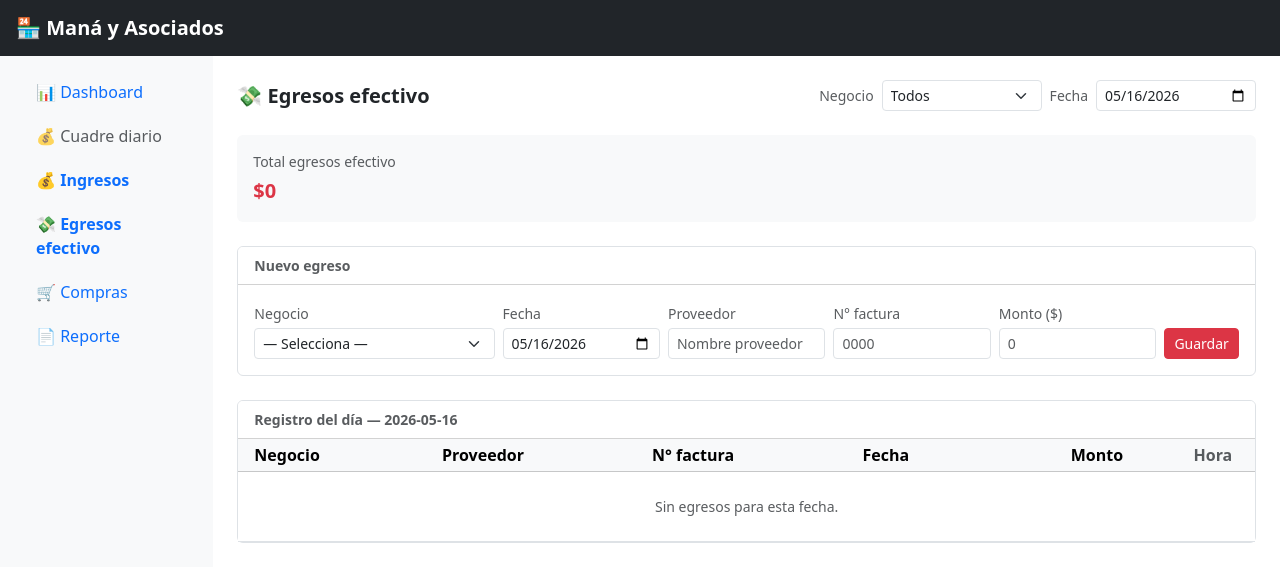
After one commit to KellSoft/project-supermarket, a Django app: page /cash-closing/expenses/ in a window 1280 px wide. The commit adds this page. Shown: the top 582 px of the page. Run offline with Django 5.2, Linux system fonts and the light colour scheme; data that the repository does not hold is empty; some libraries are stand-ins or nearby versions.

Commit message:
feat: Income and CashExpense

```diff
--- a/apps/cash_closing/forms.py
+++ b/apps/cash_closing/forms.py
@@ -1,5 +1,5 @@
 from django import forms
-from .models import Income
+from .models import CashExpense, Income
 from apps.businesses.models import Business
 
 
@@ -7,18 +7,40 @@ class IncomeForm(forms.ModelForm):
     business = forms.ModelChoiceField(
         queryset=Business.objects.all(),
         empty_label="— Selecciona negocio —",
-        label="Negocio"
+        label="Negocio",
     )
     amount = forms.DecimalField(
-        min_value=0,
-        label="Valor",
-        widget=forms.NumberInput(attrs={'placeholder': '0'})
+        min_value=0, label="Valor", widget=forms.NumberInput(attrs={"placeholder": "0"})
     )
     date = forms.DateField(
-        widget=forms.DateInput(attrs={'type': 'date'}),
-        label="Fecha"
+        widget=forms.DateInput(attrs={"type": "date"}), label="Fecha"
     )
 
     class Meta:
-        model  = Income
-        fields = ['business', 'amount', 'date']
+        model = Income
+        fields = ["business", "amount", "date"]
+
+
+class CashExpenseForm(forms.ModelForm):
+    business = forms.ModelChoiceField(
+        queryset=Business.objects.all(), empty_label="— Selecciona —", label="Negocio"
+    )
+    supplier = forms.CharField(
+        label="Proveedor",
+        widget=forms.TextInput(attrs={"placeholder": "Nombre proveedor"}),
+    )
+    invoice_number = forms.CharField(
+        label="N° factura",
+        required=False,
+        widget=forms.TextInput(attrs={"placeholder": "0000"}),
+    )
+    amount = forms.DecimalField(
+        min_value=0, label="Monto", widget=forms.NumberInput(attrs={"placeholder": "0"})
+    )
+    date = forms.DateField(
+        widget=forms.DateInput(attrs={"type": "date"}), label="Fecha"
+    )
+
+    class Meta:
+        model = CashExpense
+        fields = ["business", "supplier", "invoice_number", "amount", "date"]
--- a/apps/cash_closing/urls.py
+++ b/apps/cash_closing/urls.py
@@ -1,15 +1,24 @@
 from django.urls import path
-from .views import IncomeListView, IncomeCreateView, IncomeDeleteView
+from .views import (
+    IncomeListView,
+    IncomeCreateView,
+    IncomeDeleteView,
+    CashExpenseListView,
+    CashExpenseCreateView,
+    CashExpenseDeleteView,
+)
 
-app_name = 'cash_closing'
+app_name = "cash_closing"
 
 urlpatterns = [
-    path('incomes/',
-         IncomeListView.as_view(),   name='income_list'),
-
-    path('incomes/create/',
-         IncomeCreateView.as_view(), name='income_create'),
-
-    path('incomes/<int:pk>/delete/',
-         IncomeDeleteView.as_view(), name='income_delete'),
+    path("incomes/", IncomeListView.as_view(), name="income_list"),
+    path("incomes/create/", IncomeCreateView.as_view(), name="income_create"),
+    path("incomes/<int:pk>/delete/", IncomeDeleteView.as_view(), name="income_delete"),
+    path("expenses/", CashExpenseListView.as_view(), name="expense_list"),
+    path("expenses/create/", CashExpenseCreateView.as_view(), name="expense_create"),
+    path(
+        "expenses/<int:pk>/delete/",
+        CashExpenseDeleteView.as_view(),
+        name="expense_delete",
+    ),
 ]
--- a/apps/cash_closing/views.py
+++ b/apps/cash_closing/views.py
@@ -1,57 +1,61 @@
-from django.views.generic  import ListView, CreateView, DeleteView
-from django.urls           import reverse_lazy
-from django.contrib        import messages
-from django.shortcuts      import redirect
-from django.db.models      import Sum
-from django.utils          import timezone
+from django.views.generic import ListView, CreateView, DeleteView
+from django.urls import reverse_lazy
+from django.contrib import messages
+from django.shortcuts import redirect
+from django.db.models import Sum
+from django.utils import timezone
 
-from .models               import Income
-from .forms                import IncomeForm
+from .models import CashExpense, Income
+from .forms import CashExpenseForm, IncomeForm
 from apps.businesses.models import Business
 
+
 class IncomeListView(ListView):
-    model               = Income
-    template_name       = 'cash_closing/income_list.html'
-    context_object_name = 'incomes'
+    model = Income
+    template_name = "cash_closing/income_list.html"
+    context_object_name = "incomes"
 
     def get_queryset(self):
-        date     = self._get_selected_date()
-        business = self.request.GET.get('business', '')
-        qs       = Income.objects.filter(date=date).select_related('business')
+        date = self._get_selected_date()
+        business = self.request.GET.get("business", "")
+        qs = Income.objects.filter(date=date).select_related("business")
         if business:
             qs = qs.filter(business_id=business)
         return qs
 
     def get_context_data(self, **kwargs):
-        ctx        = super().get_context_data(**kwargs)
-        date       = self._get_selected_date()
+        ctx = super().get_context_data(**kwargs)
+        date = self._get_selected_date()
         businesses = Business.objects.all()
 
         # Totales por negocio siempre sobre el día completo (sin filtro de negocio)
         full_qs = Income.objects.filter(date=date)
 
-        ctx['businesses']         = businesses
-        ctx['total_income']       = full_qs.aggregate(total=Sum('amount'))['total'] or 0
-        ctx['income_by_business'] = [
+        ctx["businesses"] = businesses
+        ctx["total_income"] = full_qs.aggregate(total=Sum("amount"))["total"] or 0
+        ctx["income_by_business"] = [
             {
-                'business': b,
-                'total': full_qs.filter(business=b)
-                                .aggregate(total=Sum('amount'))['total'] or 0
+                "business": b,
+                "total": full_qs.filter(business=b).aggregate(total=Sum("amount"))[
+                    "total"
+                ]
+                or 0,
             }
             for b in businesses
         ]
-        ctx['form']              = IncomeForm(initial={'date': date})
-        ctx['selected_date']     = date
-        ctx['selected_business'] = self.request.GET.get('business', '')
+        ctx["form"] = IncomeForm(initial={"date": date})
+        ctx["selected_date"] = date
+        ctx["selected_business"] = self.request.GET.get("business", "")
         return ctx
 
     def _get_selected_date(self):
-        return self.request.GET.get('date', str(timezone.localdate()))
+        return self.request.GET.get("date", str(timezone.localdate()))
+
 
 class IncomeCreateView(CreateView):
-    model       = Income
-    form_class  = IncomeForm
-    success_url = reverse_lazy('cash_closing:income_list')
+    model = Income
+    form_class = IncomeForm
+    success_url = reverse_lazy("cash_closing:income_list")
 
     def form_valid(self, form):
         messages.success(self.request, "Ingreso registrado correctamente.")
@@ -63,9 +67,72 @@ class IncomeCreateView(CreateView):
 
 
 class IncomeDeleteView(DeleteView):
-    model       = Income
-    success_url = reverse_lazy('income_list')
+    model = Income
+    success_url = reverse_lazy("income_list")
 
     def post(self, request, *args, **kwargs):
         messages.success(request, "Ingreso eliminado.")
         return super().post(request, *args, **kwargs)
+
+
+class CashExpenseListView(ListView):
+    model = CashExpense
+    template_name = "cash_closing/expense_list.html"
+    context_object_name = "expenses"
+
+    def get_queryset(self):
+        date = self._get_selected_date()
+        business = self.request.GET.get("business", "")
+        qs = CashExpense.objects.filter(date=date).select_related("business")
+        if business:
+            qs = qs.filter(business_id=business)
+        return qs
+
+    def get_context_data(self, **kwargs):
+        ctx = super().get_context_data(**kwargs)
+        date = self._get_selected_date()
+        businesses = Business.objects.all()
+        full_qs = CashExpense.objects.filter(date=date)
+
+        ctx["businesses"] = businesses
+        ctx["total_expense"] = full_qs.aggregate(total=Sum("amount"))["total"] or 0
+        ctx["expense_by_business"] = [
+            {
+                "business": b,
+                "total": full_qs.filter(business=b).aggregate(total=Sum("amount"))[
+                    "total"
+                ]
+                or 0,
+            }
+            for b in businesses
+        ]
+        ctx["form"] = CashExpenseForm(initial={"date": date})
+        ctx["selected_date"] = date
+        ctx["selected_business"] = self.request.GET.get("business", "")
+        return ctx
+
+    def _get_selected_date(self):
+        return self.request.GET.get("date", str(timezone.localdate()))
+
+
+class CashExpenseCreateView(CreateView):
+    model = CashExpense
+    form_class = CashExpenseForm
+    success_url = reverse_lazy("cash_closing:expense_list")
+
+    def form_valid(self, form):
+        messages.success(self.request, "Egreso registrado correctamente.")
+        return super().form_valid(form)
+
+    def form_invalid(self, form):
+        messages.error(self.request, "Error al guardar. Revisa los campos.")
+        return redirect(self.success_url)
+
+
+class CashExpenseDeleteView(DeleteView):
+    model = CashExpense
+    success_url = reverse_lazy("cash_closing:expense_list")
+
+    def post(self, request, *args, **kwargs):
+        messages.success(request, "Egreso eliminado.")
+        return super().post(request, *args, **kwargs)
--- /dev/null
+++ b/templates/cash_closing/expense_list.html
@@ -0,0 +1,190 @@
+{% extends "base.html" %}
+{% load humanize %}
+
+{% block content %}
+
+<div class="d-flex align-items-center justify-content-between mb-4">
+  <h5 class="mb-0 fw-semibold">💸 Egresos efectivo</h5>
+
+  <form method="get" class="d-flex align-items-center gap-2">
+    <label class="text-muted small mb-0">Negocio</label>
+    <select name="business"
+            class="form-select form-select-sm"
+            style="width:160px"
+            onchange="this.form.submit()">
+      <option value="">Todos</option>
+      {% for b in businesses %}
+      <option value="{{ b.pk }}"
+              {% if selected_business == b.pk|stringformat:"s" %}selected{% endif %}>
+        {{ b.name }}
+      </option>
+      {% endfor %}
+    </select>
+
+    <label class="text-muted small mb-0">Fecha</label>
+    <input type="date"
+           name="date"
+           value="{{ selected_date }}"
+           class="form-control form-control-sm"
+           style="width:160px"
+           onchange="this.form.submit()">
+  </form>
+</div>
+
+{% for msg in messages %}
+<div class="alert alert-{% if msg.tags == 'error' %}danger{% else %}success{% endif %} alert-dismissible fade show py-2 small" role="alert">
+  {{ msg }}
+  <button type="button" class="btn-close" data-bs-dismiss="alert"></button>
+</div>
+{% endfor %}
+
+{# ── Métricas ── #}
+<div class="row g-2 mb-4">
+  <div class="col">
+    <div class="bg-light rounded p-3">
+      <div class="text-muted small mb-1">Total egresos efectivo</div>
+      <div class="fs-5 fw-semibold text-danger">${{ total_expense|intcomma }}</div>
+    </div>
+  </div>
+  {% for item in expense_by_business %}
+  <div class="col">
+    <div class="bg-light rounded p-3">
+      <div class="text-muted small mb-1">{{ item.business.name }}</div>
+      <div class="fs-5 fw-semibold">${{ item.total|intcomma }}</div>
+    </div>
+  </div>
+  {% endfor %}
+</div>
+
+{# ── Formulario ── #}
+<div class="card border mb-4">
+  <div class="card-header bg-white py-2 small text-muted fw-semibold">
+    Nuevo egreso
+  </div>
+  <div class="card-body py-3">
+    <form method="post" action="{% url 'cash_closing:expense_create' %}">
+      {% csrf_token %}
+      <div class="row g-2 align-items-end">
+
+        <div class="col-md-3">
+          <label class="form-label small text-muted mb-1">Negocio</label>
+          <select name="business" class="form-select form-select-sm" required>
+            <option value="">— Selecciona —</option>
+            {% for b in businesses %}
+            <option value="{{ b.pk }}">{{ b.name }}</option>
+            {% endfor %}
+          </select>
+        </div>
+
+        <div class="col-md-2">
+          <label class="form-label small text-muted mb-1">Fecha</label>
+          <input type="date"
+                 name="date"
+                 value="{{ selected_date }}"
+                 class="form-control form-control-sm"
+                 required>
+        </div>
+
+        <div class="col-md-2">
+          <label class="form-label small text-muted mb-1">Proveedor</label>
+          <input type="text"
+                 name="supplier"
+                 class="form-control form-control-sm"
+                 placeholder="Nombre proveedor"
+                 required>
+        </div>
+
+        <div class="col-md-2">
+          <label class="form-label small text-muted mb-1">N° factura</label>
+          <input type="text"
+                 name="invoice_number"
+                 class="form-control form-control-sm"
+                 placeholder="0000">
+        </div>
+
+        <div class="col-md-2">
+          <label class="form-label small text-muted mb-1">Monto ($)</label>
+          <input type="number"
+                 name="amount"
+                 class="form-control form-control-sm"
+                 placeholder="0"
+                 min="1"
+                 step="1"
+                 required>
+        </div>
+
+        <div class="col-md-1 d-grid">
+          <button type="submit" class="btn btn-danger btn-sm">
+            Guardar
+          </button>
+        </div>
+
+      </div>
+    </form>
+  </div>
+</div>
+
+{# ── Tabla ── #}
+<div class="card border">
+  <div class="card-header bg-white py-2 small text-muted fw-semibold">
+    Registro del día — {{ selected_date }}
+  </div>
+  <div class="table-responsive">
+    <table class="table table-hover table-sm mb-0 align-middle">
+      <thead class="table-light">
+        <tr>
+          <th class="ps-3">Negocio</th>
+          <th>Proveedor</th>
+          <th>N° factura</th>
+          <th>Fecha</th>
+          <th class="text-end">Monto</th>
+          <th class="text-end text-muted">Hora</th>
+          <th></th>
+        </tr>
+      </thead>
+      <tbody>
+        {% for expense in expenses %}
+        <tr>
+          <td class="ps-3">
+            <span class="badge rounded-pill text-bg-secondary">
+              {{ expense.business.name }}
+            </span>
+          </td>
+          <td>{{ expense.supplier }}</td>
+          <td class="text-muted small">{{ expense.invoice_number|default:"—" }}</td>
+          <td class="text-muted small">{{ expense.date }}</td>
+          <td class="text-end fw-semibold">${{ expense.amount|intcomma }}</td>
+          <td class="text-end text-muted small">{{ expense.created_at|time:"H:i" }}</td>
+          <td class="text-end pe-3">
+            <form method="post"
+                  action="{% url 'cash_closing:expense_delete' expense.pk %}"
+                  onsubmit="return confirm('¿Eliminar este egreso?')">
+              {% csrf_token %}
+              <button type="submit" class="btn btn-link btn-sm text-danger p-0">
+                Eliminar
+              </button>
+            </form>
+          </td>
+        </tr>
+        {% empty %}
+        <tr>
+          <td colspan="7" class="text-center text-muted py-4 small">
+            Sin egresos para esta fecha.
+          </td>
+        </tr>
+        {% endfor %}
+      </tbody>
+      {% if expenses %}
+      <tfoot class="table-light">
+        <tr>
+          <td colspan="4" class="ps-3 fw-semibold small">Total</td>
+          <td class="text-end fw-semibold text-danger">${{ total_expense|intcomma }}</td>
+          <td colspan="2"></td>
+        </tr>
+      </tfoot>
+      {% endif %}
+    </table>
+  </div>
+</div>
+
+{% endblock %}
--- a/templates/partials/_sidebar.html
+++ b/templates/partials/_sidebar.html
@@ -21,6 +21,13 @@
                 💰 Ingresos
             </a>
         </li>
+        <li class="nav-item">
+            <a class="nav-link d-flex align-items-center gap-2 rounded
+                        {% if request.resolver_match.url_name == 'expense_list' %}active fw-semibold{% else %}text-muted{% endif %}"
+                href="{% url 'cash_closing:expense_list' %}">
+                💸 Egresos efectivo
+            </a>
+        </li>
 
         <li class="nav-item">
             <a class="nav-link d-flex align-items-center gap-2 rounded"
```
Also changed, not shown: apps/cash_closing/models.py (+31 -6 lines), apps/cash_closing/migrations/0002_cashexpense.py (added).
